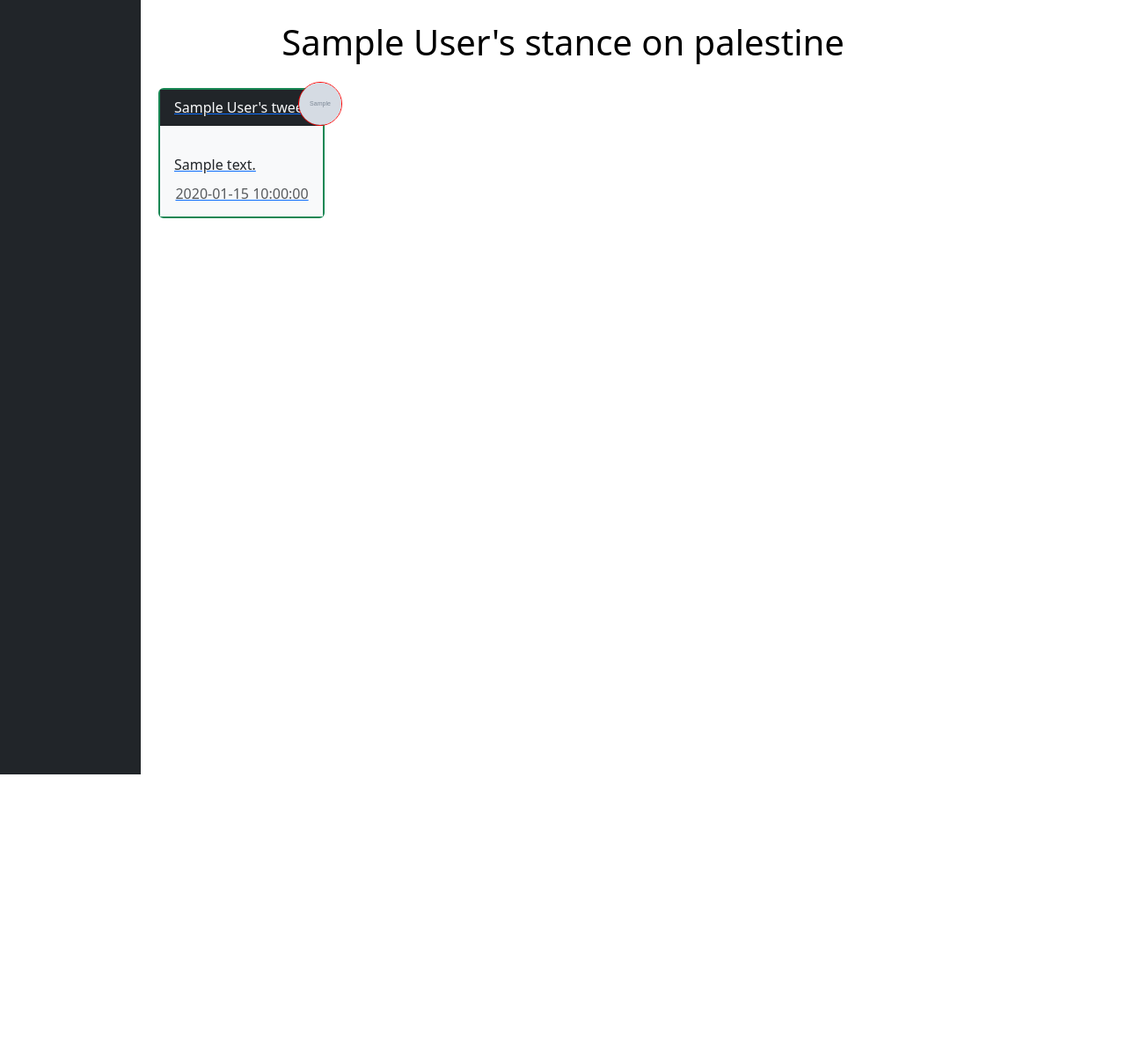
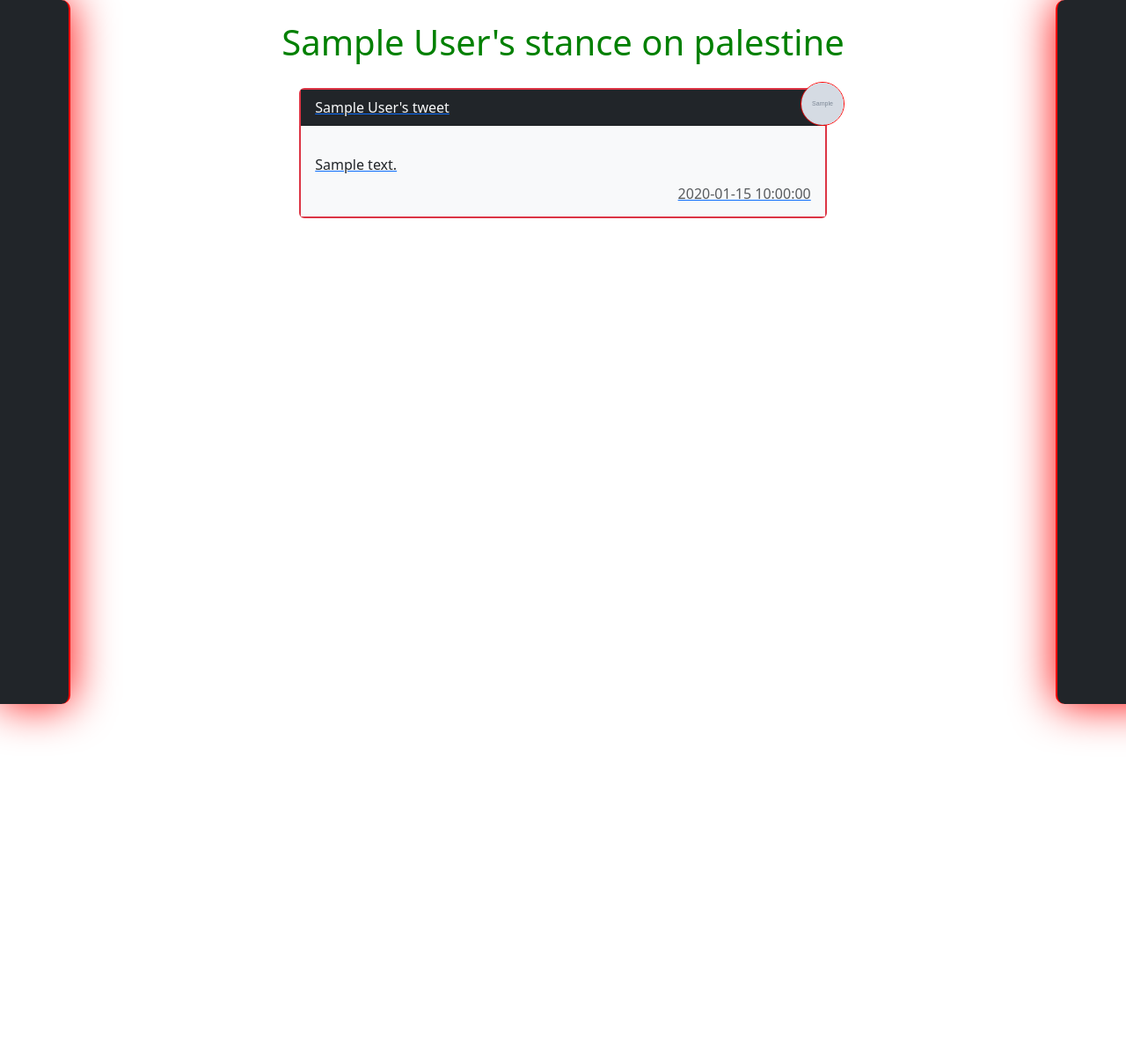
Before and after one commit to Cameronjs222/palestine_post, a Flask app: template flask_app/Templates/official.html in a window 1280 px wide. Shown: the whole page at 88% size. Before the commit the page ends 880 px from the top, so only its background shows below. Run offline with Flask 3, Linux system fonts and the light colour scheme; the template is opened without the code that fills it: most values are stand-ins (such as "Sample title", 1, 10 or a date in 2020); grey boxes marked "Sample" are stand-in pictures; parts of the project's set-up code (start-up, migrations or seed data) failed here and were passed over.

Commit message:
styling, post page looking good

```diff
--- a/flask_app/Static/style.css
+++ b/flask_app/Static/style.css
@@ -1,4 +1,5 @@
-body, html {
+body,
+html {
     background-color: white;
     font-family: Arial, Helvetica, sans-serif;
     margin: 0;
@@ -12,7 +13,6 @@
     gap: 10px;
 }
 
-
 .official_header {
     text-align: center;
     height: 5rem;
@@ -22,22 +22,56 @@
     display: flex;
     justify-content: space-evenly;
     align-items: end;
-    color: black;
+    color: green;
 }
 
 .official_sidebar {
     text-align: center;
-    height: 150vh;
-    width: 10rem;
-    /* margin-bottom: 25px; */
+    height: 100vh;
+    width: 5rem;
     position: fixed;
     top: 0;
     z-index: 1;
+    border-right: 2px solid red;
+    border-top-right-radius: 10px;
+    border-bottom-right-radius: 10px;
+    box-shadow: 0px 0px 50px red;
+}
+
+.official_left_div {
+    text-align: center;
+    height: 150vh;
+    width: 5rem;
+    top: 0;
+}
+
+.official_right_div {
+    text-align: center;
+    height: 150vh;
+    width: 5rem;
+    top: 0;
+    z-index: 1;
+}
+
+.official_site_nav {
+    display: flex;
+    flex-direction: column;
+    align-items: center;
+    justify-content: space-evenly;
+    height: 100%;
+    width: 100%;
+    border-left: 2px solid red;
+    border-top-left-radius: 10px;
+    border-bottom-left-radius: 10px;
+    box-shadow: 0px 0px 50px red;
+
+    position: fixed;
 }
 
 .official_container {
     display: flex;
     align-items: start;
+    justify-content: space-between;
     min-height: 100%;
     width: 100%;
 }
@@ -52,17 +86,16 @@
     border: 1px solid red;
 }
 
-
-.official_cards{
-    margin: 0rem 10% 0 10rem;
+.official_cards {
     padding: 20px;
     gap: 30px;
     display: flex;
+    justify-content: center;
     flex-direction: column;
     flex-wrap: wrap;
 }
 
-.official_cards > div {
+.official_cards>div {
     margin: auto;
 }
 
@@ -80,10 +113,11 @@
     padding: 14px 20px 12px 45px;
     border: none;
     border-bottom: 1px solid #ddd;
-  }
+}
 
-  #myInput:focus {outline: 3px solid #ddd;}
-
+#myInput:focus {
+    outline: 3px solid #ddd;
+}
 
 my_dropdown button {
     background-color: red;
--- a/flask_app/Templates/official.html
+++ b/flask_app/Templates/official.html
@@ -1,48 +1,65 @@
 <!DOCTYPE html>
 <html lang="en">
+
 <head>
     <meta charset="UTF-8">
     <meta name="viewport" content="width=device-width, initial-scale=1.0">
     <title>Document</title>
     <link rel="stylesheet" href="{{ url_for('static', filename='style.css') }}">
     <link href="https://cdn.jsdelivr.net/npm/bootstrap@5.3.2/dist/css/bootstrap.min.css" rel="stylesheet" integrity="sha384-T3c6CoIi6uLrA9TneNEoa7RxnatzjcDSCmG1MXxSR1GAsXEV/Dwwykc2MPK8M2HN" crossorigin="anonymous">
+</head>
 
-</head>
 <body class="">
+    <div class="official_container">
 
+        <div class="official_left_div">
+            <div class="bg-dark official_user_info official_sidebar">
+                <!-- Content for left_div -->
+            </div>
+        </div>
+
+        <div class="official_center_div">
             <div class="official_header">
                 <h1>
-
                     <span>{{official.first_name}}</span>
                     <span>{{official.last_name}}</span>'s stance on palestine
                 </h1>
-
-            </div>
-    <div class="official_container">
-        <div class="official_sidebar bg-dark">
             </div>
             <div class="official_cards">
-
-            {% for post in posts %}
-            <a href="{{post.url}}">
-
-                <div class="card border-2 border-success mb-3 gap-3 bg-light" style="max-width:40rem; position: relative;">
-                    <img src="{{post.post_avatar}}" class='user_avatar'alt="">
-                    <div class="card-header bg-dark text-light">{{official.first_name}} {{official.last_name}}'s tweet</div>
+                {% for post in posts | sort(attribute='timestamp', reverse=True) %}
+                    <a href="{{ post.url }}" target="_blank">
+                        <div class="card border-2 border-danger mb-3 gap-3 bg-light" style="max-width:40rem; position: relative;">
+                            <img src="{{ post.post_avatar }}" class='user_avatar' alt="">
+                            <div class="card-header bg-dark text-light">{{ official.first_name }} {{ official.last_name }}'s tweet</div>
                             <div class="card-body bg-light text-dark">
-                        <p class="card-text">{{post.text}}</p>
+                                <p class="card-text">{{ post.text }}</p>
                                 <div class="text-end">
-                            <h6 class="card-subtitle text-body-secondary align-self-end">{{post.timestamp}}</h6>
+                                    <h6 class="card-subtitle text-body-secondary align-self-end">{{ post.timestamp }}</h6>
                                 </div>
                             </div>
                         </div>
                     </a>
+                {% endfor %}
+            </div>
+        </div>
 
-                {% endfor %}
+        <div class="official_right_div">
+            <div class="bg-dark official_site_nav">
+                <div class="nav_item">
+                    <a href="#">Home</a>
+                </div>
+                <div class="nav_item">
+                    <a href="#">About</a>
+                </div>
+                <div class="nav_item">
+                    <a href="#">Contact</a>
+                </div>
+            </div>
         </div>
 
     </div>
 </body>
+
 <script src="{{ url_for('static', filename='script.js') }}"></script>
 <script src="https://cdn.jsdelivr.net/npm/bootstrap@5.3.2/dist/js/bootstrap.bundle.min.js" integrity="sha384-C6RzsynM9kWDrMNeT87bh95OGNyZPhcTNXj1NW7RuBCsyN/o0jlpcV8Qyq46cDfL" crossorigin="anonymous"></script>
 <script src="https://code.jquery.com/jquery-3.6.4.min.js"></script>
```
Also changed, not shown: flask_app/Models/scraper.py (+0 -10 lines). Lines whose indentation alone changed are shown as unchanged.
